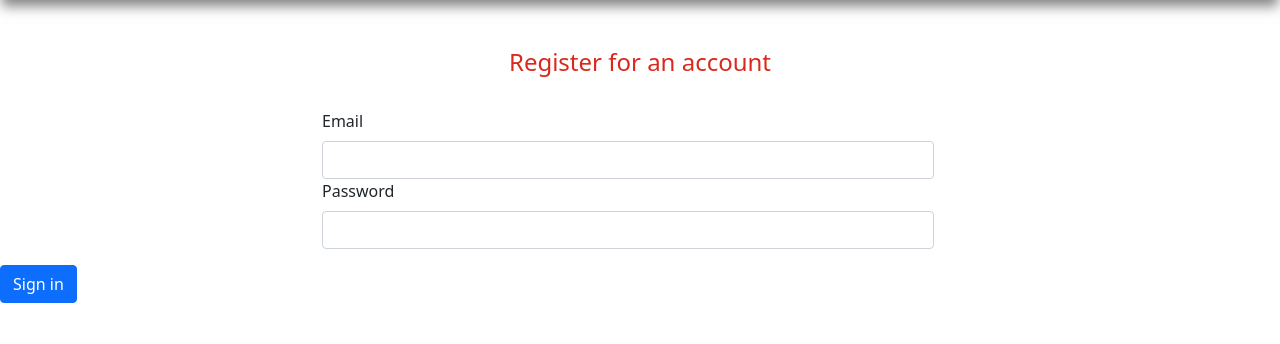
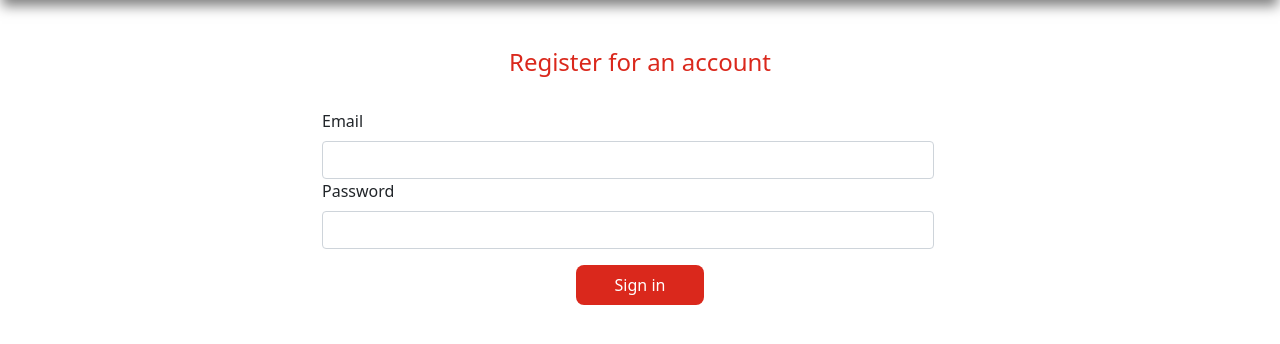
Before and after one commit to cartman1978/the-scuderia-ferrari_f1, a Flask app: page /register in a window 1280 px wide. Shown: the part 61-405 px from the top of the page. Run offline with Flask 2, Linux system fonts and the light colour scheme; some libraries are stand-ins or nearby versions.

Commit message:
Styled register page

```diff
--- a/static/css/style.css
+++ b/static/css/style.css
@@ -22,3 +22,18 @@ nav {
     margin: 3rem;
     color: #DA281C;
 }
+
+.btn-reg {
+    background-color: #DA281C;
+    border: none;
+    color: #fff;
+    padding: 0.5rem;
+    border-radius: 0.5rem;
+    width: 8rem;
+}
+
+.btn-reg:hover {
+    background-color: #fff;
+    color: #DA281C;
+    border: 1px solid #DA281C;
+}
--- a/templates/register.html
+++ b/templates/register.html
@@ -17,12 +17,16 @@
             <label for="inputPassword4" class="form-label">Password</label>
             <input type="password" class="form-control" id="inputPassword4">
         </div>
+
+    </div>
+    <div class="text-center">
+        <button type="submit" class="btn-reg">Sign in</button>
     </div>
 
 
-    <div class="col-12">
-        <button type="submit" class="btn btn-primary">Sign in</button>
-    </div>
+
+
+
 </form>
 
 {% endblock %}
```
Also changed, not shown: templates/cars.html (+0 -7 lines).
